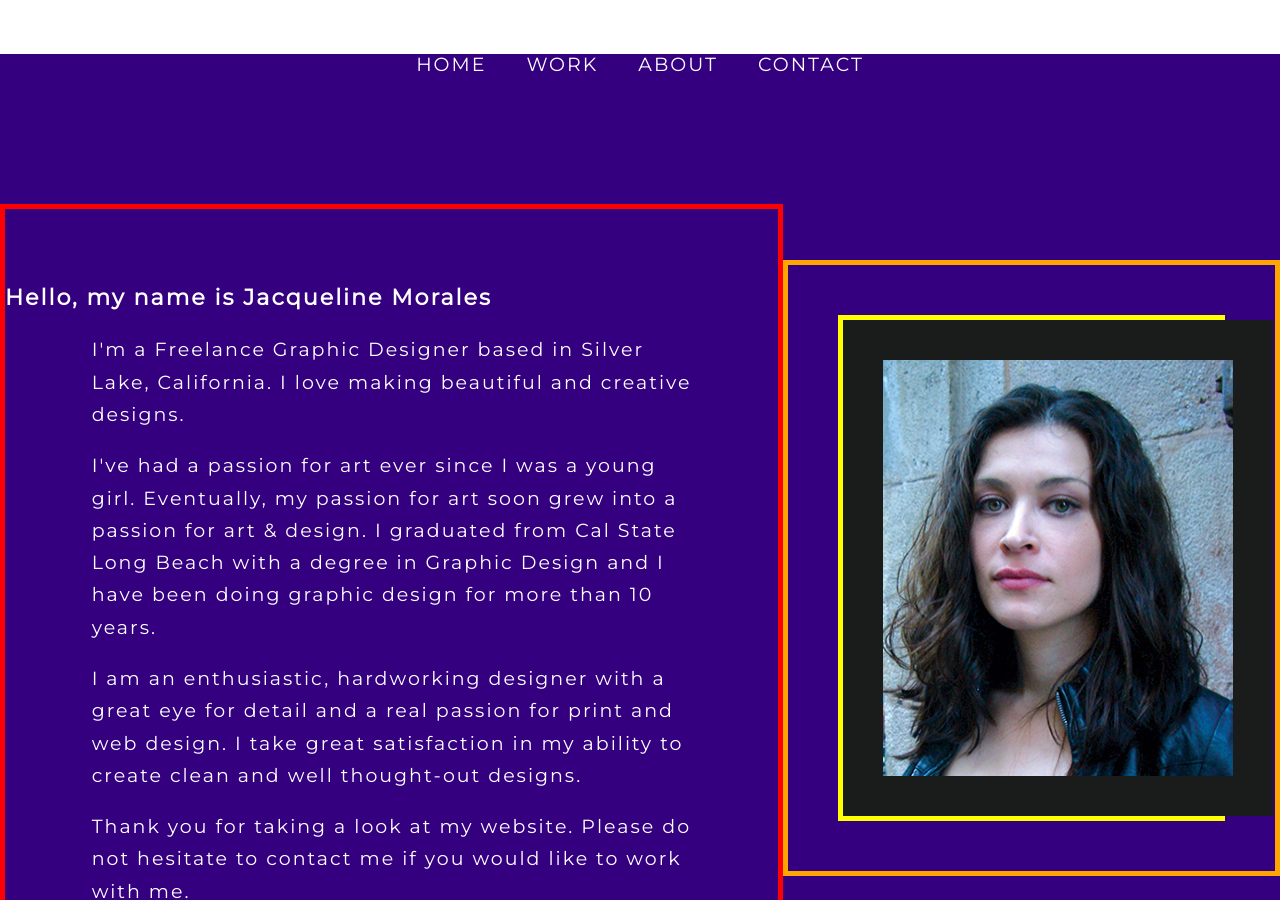
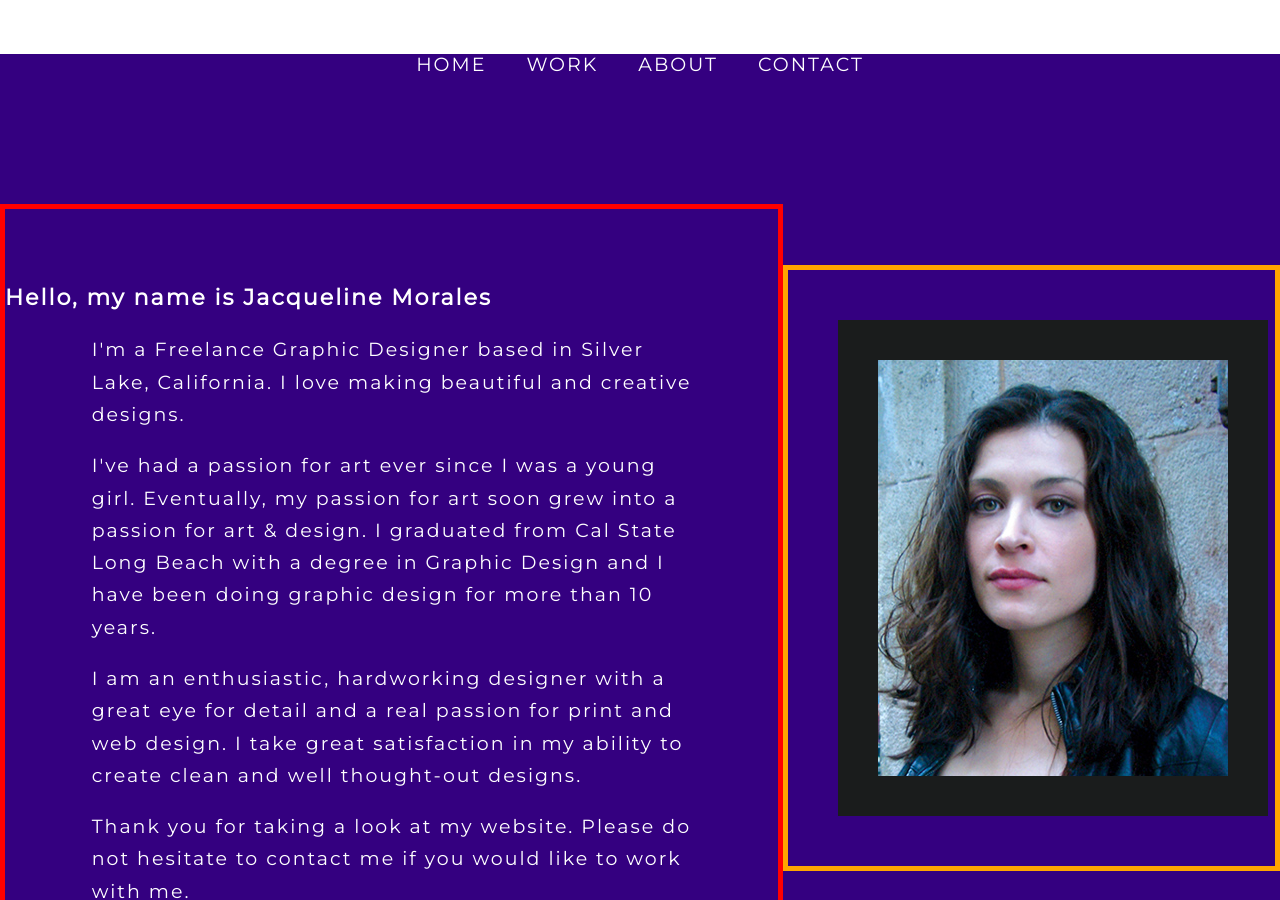
Before and after one commit to zeny11-11/jmorales, a Jekyll site: the page built from index.html, in a window 1280 px wide and 900 px high, scrolled down 4221 px. Built offline with Jekyll 4.4.1, drawn with Linux system fonts in a browser that asks for light colours; nearby versions of some CDN libraries; some web fonts are replaced; Markdown is read by kramdown in place of the engine named in the settings.

Commit message:
Update stylesheet.css

```diff
--- a/css/stylesheet.css
+++ b/css/stylesheet.css
@@ -542,9 +542,6 @@ filter: progid:DXImageTransform.Microsoft.gradient( startColorstr='#340080', end
 
 }
 
-.image_wrapper {
-	border:yellow solid thick;
-}
 
 .me {
     overflow: hidden;
```
